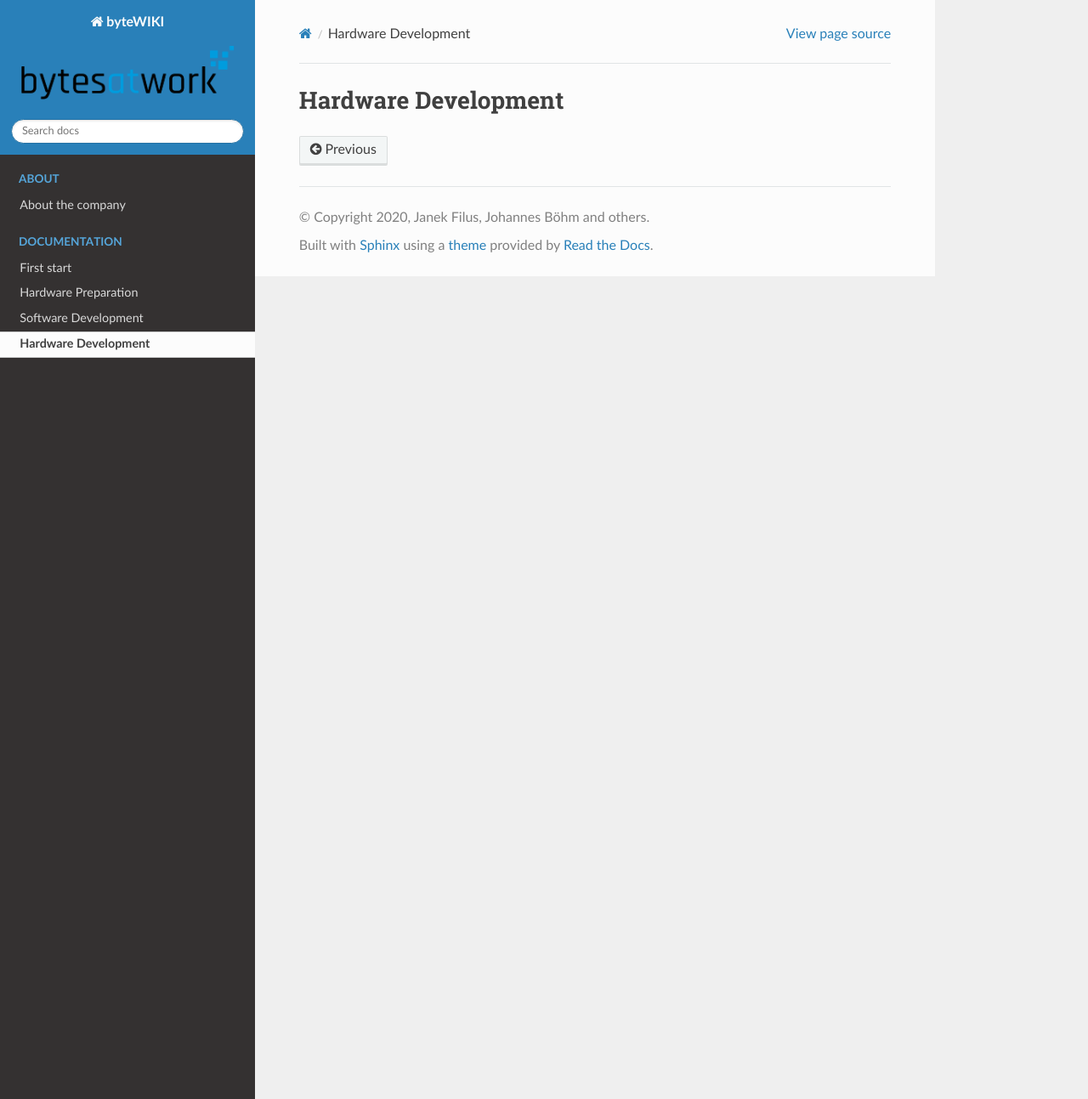
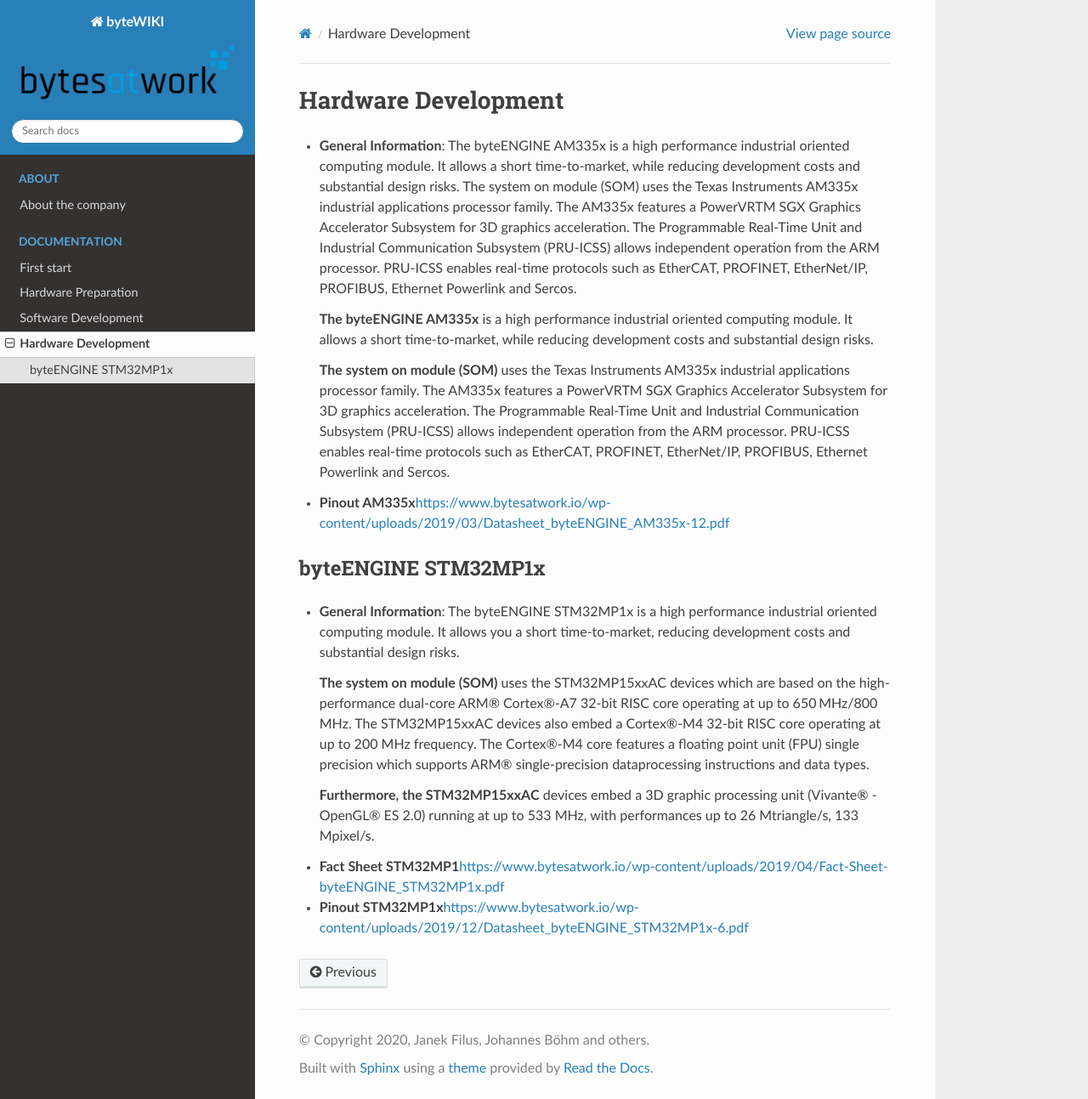
Before and after one commit to jfilus/byteWIKI, a Sphinx documentation site: the page built from docs/source/hardwaredevelopment.rst, in a window 1280 px wide and 1293 px high. Shown: the whole window at 85% size. Built offline with Sphinx 7.4.7 and the Read the Docs theme 2.0.0, drawn with Linux system fonts in a browser that asks for light colours.

Commit message:
Update hardwaredevelopment.rst

```diff
--- a/docs/source/hardwaredevelopment.rst
+++ b/docs/source/hardwaredevelopment.rst
@@ -1,3 +1,60 @@
 ********************
 Hardware Development
 ********************
+-  **General Information**: The byteENGINE AM335x is a high performance
+   industrial oriented computing module. It allows a short
+   time-to-market, while reducing development costs and substantial
+   design risks. The system on module (SOM) uses the Texas Instruments
+   AM335x industrial applications processor family. The AM335x features
+   a PowerVRTM SGX Graphics Accelerator Subsystem for 3D graphics
+   acceleration. The Programmable Real-Time Unit and Industrial
+   Communication Subsystem (PRU-ICSS) allows independent operation from
+   the ARM processor. PRU-ICSS enables real-time protocols such as
+   EtherCAT, PROFINET, EtherNet/IP, PROFIBUS, Ethernet Powerlink and
+   Sercos.
+
+   **The byteENGINE AM335x** is a high performance industrial oriented
+   computing module. It allows a short time-to-market, while reducing
+   development costs and substantial design risks.
+
+   **The system on module (SOM)** uses the Texas Instruments AM335x
+   industrial applications processor family. The AM335x features a
+   PowerVRTM SGX Graphics Accelerator Subsystem for 3D graphics
+   acceleration. The Programmable Real-Time Unit and Industrial
+   Communication Subsystem (PRU-ICSS) allows independent operation from
+   the ARM processor. PRU-ICSS enables real-time protocols such as
+   EtherCAT, PROFINET, EtherNet/IP, PROFIBUS, Ethernet Powerlink and
+   Sercos.
+
+-  **Pinout AM335x**\
+   `https://www.bytesatwork.io/wp-content/uploads/2019/03/Datasheet_byteENGINE_AM335x-12.pdf`_
+
+byteENGINE STM32MP1x
+~~~~~~~~~~~~~~~~~~~~
+
+-  **General Information**: The byteENGINE STM32MP1x is a high
+   performance industrial oriented computing module. It allows you a
+   short time-to-market, reducing development costs and substantial
+   design risks.
+
+   **The system on module (SOM)** uses the STM32MP15xxAC devices which
+   are based on the high-performance dual-core ARM® Cortex®-A7 32-bit
+   RISC core operating at up to 650 MHz/800 MHz. The STM32MP15xxAC
+   devices also embed a Cortex®-M4 32-bit RISC core operating at up to
+   200 MHz frequency. The Cortex®-M4 core features a floating point unit
+   (FPU) single precision which supports ARM® single-precision
+   dataprocessing instructions and data types.
+
+   **Furthermore, the STM32MP15xxAC** devices embed a 3D graphic
+   processing unit (Vivante® - OpenGL® ES 2.0) running at up to 533 MHz,
+   with performances up to 26 Mtriangle/s, 133 Mpixel/s.
+
+-  **Fact Sheet
+   STM32MP1**\ \ `https://www.bytesatwork.io/wp-content/uploads/2019/04/Fact-Sheet-byteENGINE_STM32MP1x.pdf`_
+
+-  **Pinout
+   STM32MP1x**\ \ `https://www.bytesatwork.io/wp-content/uploads/2019/12/Datasheet_byteENGINE_STM32MP1x-6.pdf`_
+
+.. _`https://www.bytesatwork.io/wp-content/uploads/2019/03/Datasheet_byteENGINE_AM335x-12.pdf`: https://www.bytesatwork.io/wp-content/uploads/2019/03/Datasheet_byteENGINE_AM335x-12.pdf
+.. _`https://www.bytesatwork.io/wp-content/uploads/2019/04/Fact-Sheet-byteENGINE_STM32MP1x.pdf`: https://www.bytesatwork.io/wp-content/uploads/2019/04/Fact-Sheet-byteENGINE_STM32MP1x.pdf
+.. _`https://www.bytesatwork.io/wp-content/uploads/2019/12/Datasheet_byteENGINE_STM32MP1x-6.pdf`: https://www.bytesatwork.io/wp-content/uploads/2019/12/Datasheet_byteENGINE_STM32MP1x-6.pdf
```
